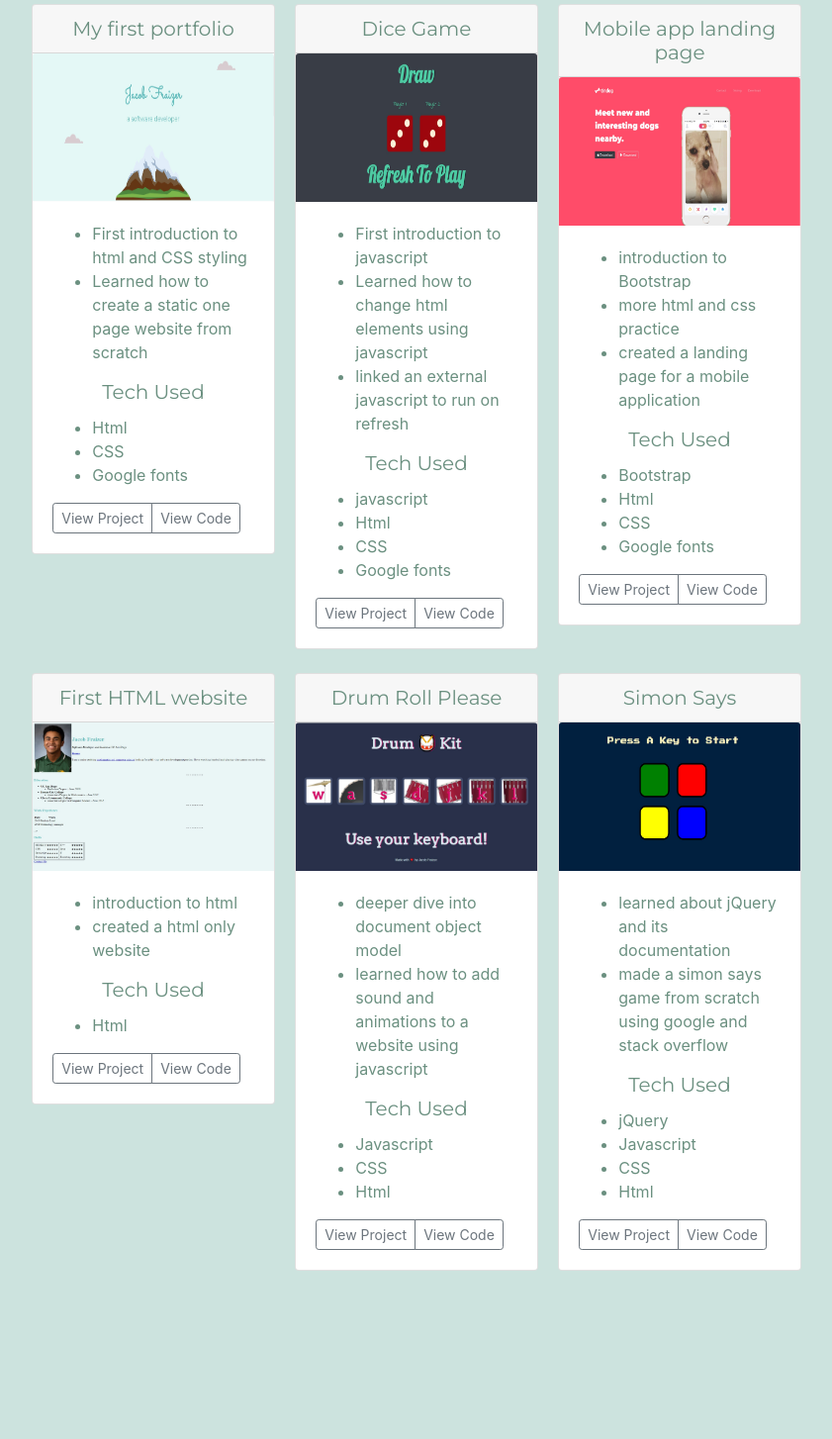
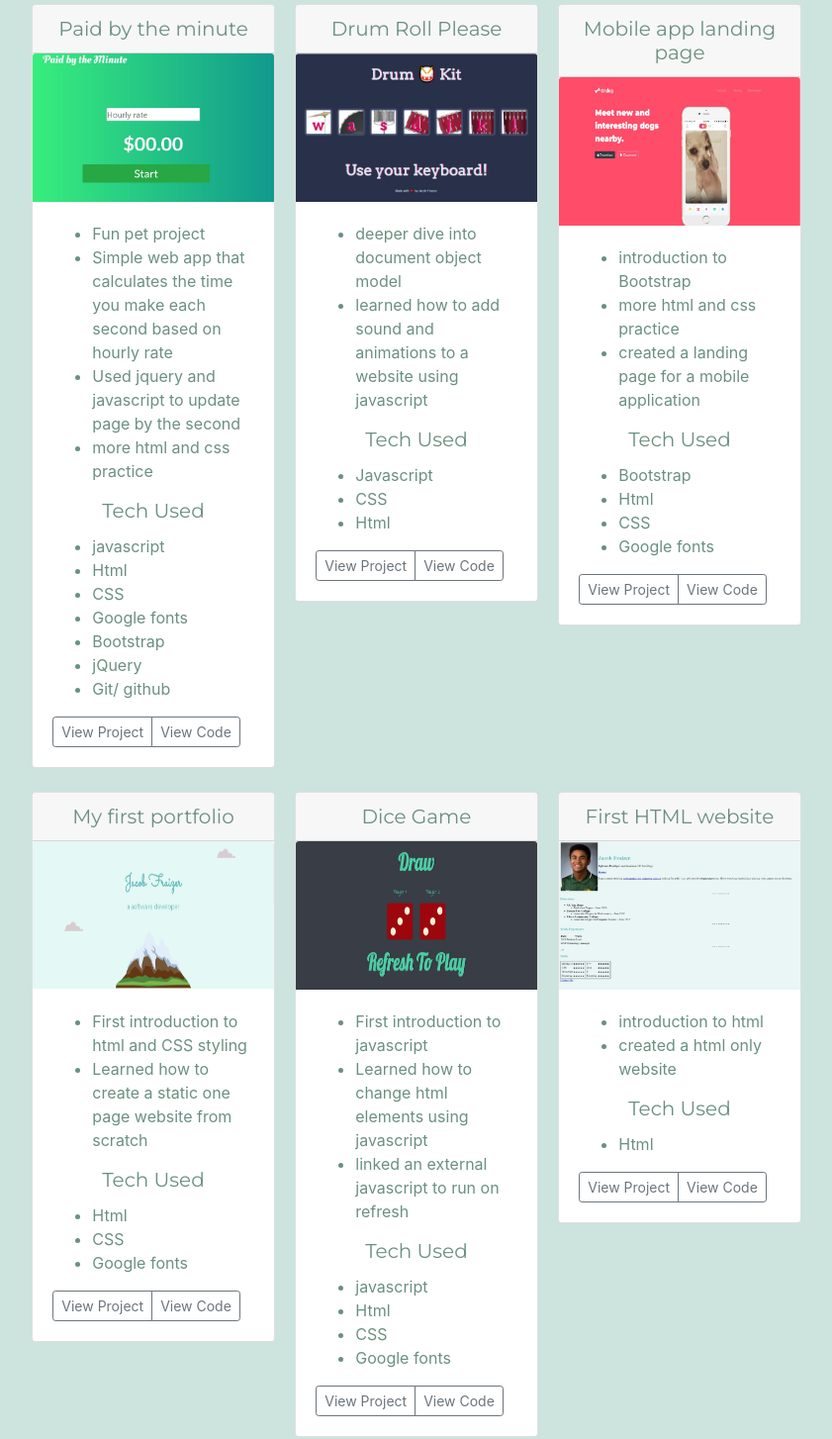
Before and after one commit to jacob33c/portfolio, a plain HTML site: page index.html in a window 1280 px wide. Shown: the part 955-2409 px from the top of the page at 99% size, without its empty margins (219-1060 px from the left). Drawn offline with nearby package versions, Linux system fonts and the light colour scheme.

Commit message:
update projects section

```diff
--- a/index.html
+++ b/index.html
@@ -74,7 +74,103 @@
   <section id="projects">
     <h1 class="project-header">My Projects</h1>
 
+
+
     <div class="row">
+<!-- IDEA: start paid by the minute project -->
+      <div class="col-md-4">
+        <div class="card mb-4 box-shadow">
+          <h5 class="card-header">Paid by the minute</h5>
+          <a href="http://paidbytheminute.org">
+            <img class="card-img-top card-image" src="images/paid-by-the-minute.jpg">
+          </a>
+          <div class="card-body card-text">
+            <ul>
+              <li>Fun pet project </li>
+              <li>Simple web app that calculates the time you make each second based on hourly rate</li>
+              <li>Used jquery and javascript to update page by the second</li>
+              <li>more html and css practice</li>
+
+            </ul>
+            <h5 class="card-title">Tech Used</h5>
+            <ul>
+              <li>javascript</li>
+              <li>Html</li>
+              <li>CSS</li>
+              <li>Google fonts</li>
+              <li>Bootstrap</li>
+              <li>jQuery</li>
+              <li>Git/ github</li>
+            </ul>
+            <div class="d-flex justify-content-between align-items-center">
+              <div class="btn-group ">
+                <a class="btn btn-sm btn-outline-secondary" href="http://paidbytheminute.org">View Project</a>
+                <a class="btn btn-sm btn-outline-secondary" href="https://github.com/jacob33c/paidByTheMinute">View Code</a>
+              </div>
+            </div>
+          </div>
+        </div>
+      </div>
+<!-- IDEA: end paid by the paidByTheMinute -->
+<!-- IDEA: start drum roll please -->
+<div class="col-md-4">
+  <div class="card mb-4 box-shadow">
+    <h5 class="card-header">Drum Roll Please</h5>
+    <a href="https://jacob33c.github.io/drum-roll-please/">
+      <img class="card-img-top card-image" src="images/drum-roll.jpg">
+    </a>
+    <div class="card-body card-text">
+      <ul>
+        <li>deeper dive into document object model</li>
+        <li>learned how to add sound and animations to a website using javascript</li>
+      </ul>
+      <h5 class="card-title">Tech Used</h5>
+      <ul>
+        <li>Javascript</li>
+        <li>CSS</li>
+        <li>Html</li>
+      </ul>
+      <div class="d-flex justify-content-between align-items-center">
+        <div class="btn-group ">
+          <a class="btn btn-sm btn-outline-secondary" href="https://jacob33c.github.io/drum-roll-please/">View Project</a>
+          <a class="btn btn-sm btn-outline-secondary" href="https://github.com/jacob33c/drum-roll-please">View Code</a>
+        </div>
+      </div>
+    </div>
+  </div>
+</div>
+<!-- IDEA: end drum roll please -->
+<!-- IDEA: start mobile landing page -->
+      <div class="col-md-4">
+        <div class="card mb-4 box-shadow">
+          <h5 class="card-header">Mobile app landing page</h5>
+          <a href="https://jacob33c.github.io/mobile-app-landing-page/">
+            <img class="card-img-top card-image" src="images/mobile-app-landing-page.jpg">
+          </a>
+          <div class="card-body card-text">
+            <ul>
+              <li>introduction to Bootstrap </li>
+              <li>more html and css practice</li>
+              <li>created a landing page for a mobile application</li>
+            </ul>
+            <h5 class="card-title">Tech Used</h5>
+            <ul>
+              <li>Bootstrap</li>
+              <li>Html</li>
+              <li>CSS</li>
+              <li>Google fonts</li>
+            </ul>
+            <div class="d-flex justify-content-between align-items-center">
+              <div class="btn-group ">
+                <a class="btn btn-sm btn-outline-secondary" href="https://jacob33c.github.io/mobile-app-landing-page/">View Project</a>
+                <a class="btn btn-sm btn-outline-secondary" href="https://github.com/jacob33c/mobile-app-landing-page">View Code</a>
+              </div>
+            </div>
+          </div>
+        </div>
+      </div>
+<!-- IDEA: end mobile landing page -->
+      <!-- IDEA: start my first portfolio project -->
       <div class="col-md-4">
         <div class="card mb-4 box-shadow">
           <h5 class="card-header">My first portfolio</h5>
@@ -101,7 +197,8 @@
           </div>
         </div>
       </div>
-
+      <!-- IDEA: end my first portfololio project  -->
+   <!-- IDEA: start dice game project -->
       <div class="col-md-4">
         <div class="card mb-4 box-shadow">
           <h5 class="card-header">Dice Game</h5>
@@ -131,36 +228,8 @@
           </div>
         </div>
       </div>
-
-      <div class="col-md-4">
-        <div class="card mb-4 box-shadow">
-          <h5 class="card-header">Mobile app landing page</h5>
-          <a href="https://jacob33c.github.io/mobile-app-landing-page/">
-            <img class="card-img-top card-image" src="images/mobile-app-landing-page.jpg">
-          </a>
-          <div class="card-body card-text">
-            <ul>
-              <li>introduction to Bootstrap </li>
-              <li>more html and css practice</li>
-              <li>created a landing page for a mobile application</li>
-            </ul>
-            <h5 class="card-title">Tech Used</h5>
-            <ul>
-              <li>Bootstrap</li>
-              <li>Html</li>
-              <li>CSS</li>
-              <li>Google fonts</li>
-            </ul>
-            <div class="d-flex justify-content-between align-items-center">
-              <div class="btn-group ">
-                <a class="btn btn-sm btn-outline-secondary" href="https://jacob33c.github.io/mobile-app-landing-page/">View Project</a>
-                <a class="btn btn-sm btn-outline-secondary" href="https://github.com/jacob33c/mobile-app-landing-page">View Code</a>
-              </div>
-            </div>
-          </div>
-        </div>
-      </div>
-
+<!-- IDEA: end dice game project -->
+<!-- IDEA: start first html site -->
       <div class="col-md-4">
         <div class="card mb-4 box-shadow">
           <h5 class="card-header">First HTML website</h5>
@@ -185,64 +254,8 @@
           </div>
         </div>
       </div>
-
-      <div class="col-md-4">
-        <div class="card mb-4 box-shadow">
-          <h5 class="card-header">Drum Roll Please</h5>
-          <a href="https://jacob33c.github.io/drum-roll-please/">
-            <img class="card-img-top card-image" src="images/drum-roll.jpg">
-          </a>
-          <div class="card-body card-text">
-            <ul>
-              <li>deeper dive into document object model</li>
-              <li>learned how to add sound and animations to a website using javascript</li>
-            </ul>
-            <h5 class="card-title">Tech Used</h5>
-            <ul>
-              <li>Javascript</li>
-              <li>CSS</li>
-              <li>Html</li>
-            </ul>
-            <div class="d-flex justify-content-between align-items-center">
-              <div class="btn-group ">
-                <a class="btn btn-sm btn-outline-secondary" href="https://jacob33c.github.io/drum-roll-please/">View Project</a>
-                <a class="btn btn-sm btn-outline-secondary" href="https://github.com/jacob33c/drum-roll-please">View Code</a>
-              </div>
-            </div>
-          </div>
-        </div>
-      </div>
-
-
-  <div class="col-md-4">
-    <div class="card mb-4 box-shadow">
-      <h5 class="card-header">Simon Says</h5>
-      <a href="https://jacob33c.github.io/simon-says/">
-        <img class="card-img-top card-image" src="images/simon-says.jpg">
-      </a>
-      <div class="card-body card-text">
-        <ul>
-          <li>learned about jQuery and its documentation</li>
-          <li>made a simon says game from scratch using google and stack overflow</li>
-        </ul>
-        <h5 class="card-title">Tech Used</h5>
-        <ul>
-          <li>jQuery</li>
-          <li>Javascript</li>
-          <li>CSS</li>
-          <li>Html</li>
-        </ul>
-        <div class="d-flex justify-content-between align-items-center">
-          <div class="btn-group ">
-            <a class="btn btn-sm btn-outline-secondary" href="https://jacob33c.github.io/simon-says/">View Project</a>
-            <a class="btn btn-sm btn-outline-secondary" href="https://github.com/jacob33c/simon-says">View Code</a>
-          </div>
-        </div>
-      </div>
-    </div>
-  </div>
+<!-- IDEA: end first html site -->
 </section>
-
   <!-- IDEA: contact section -->
   <section id="contact-me">
 
```
Lines whose indentation alone changed are shown as unchanged.
